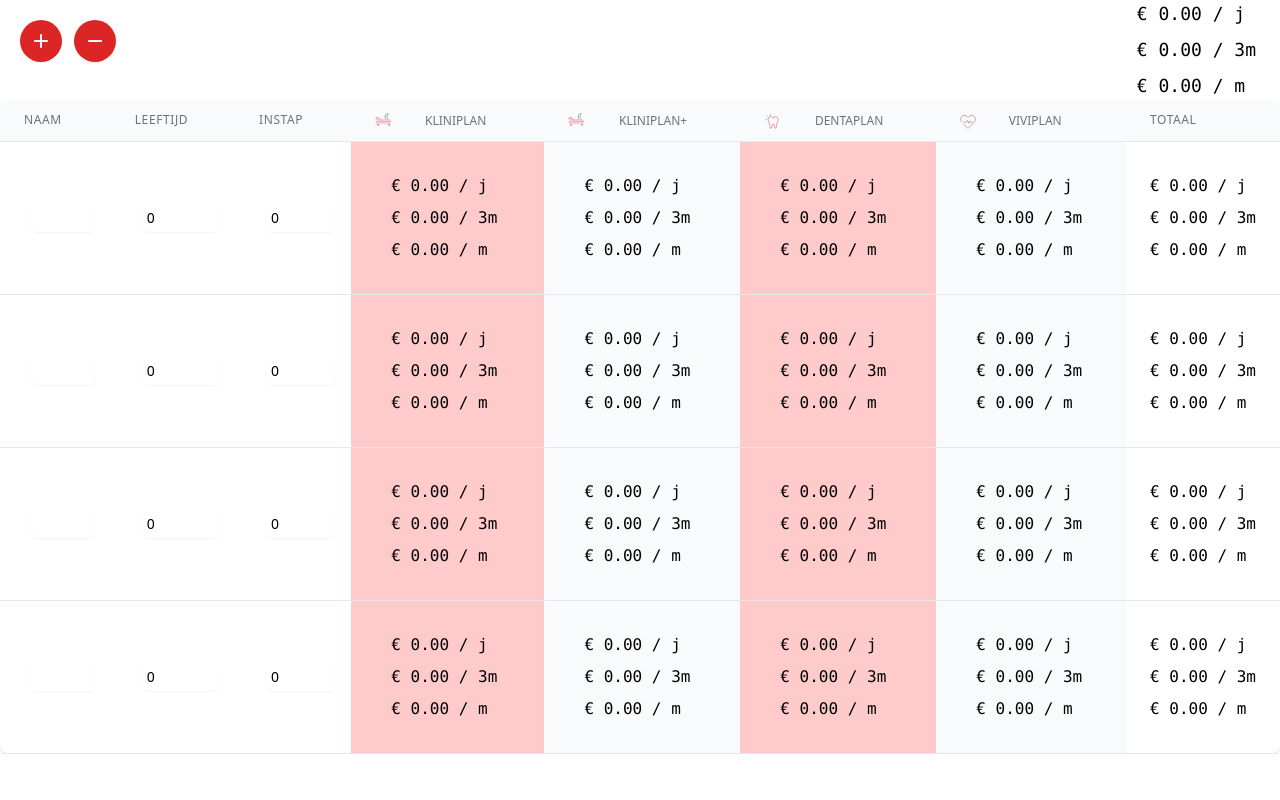
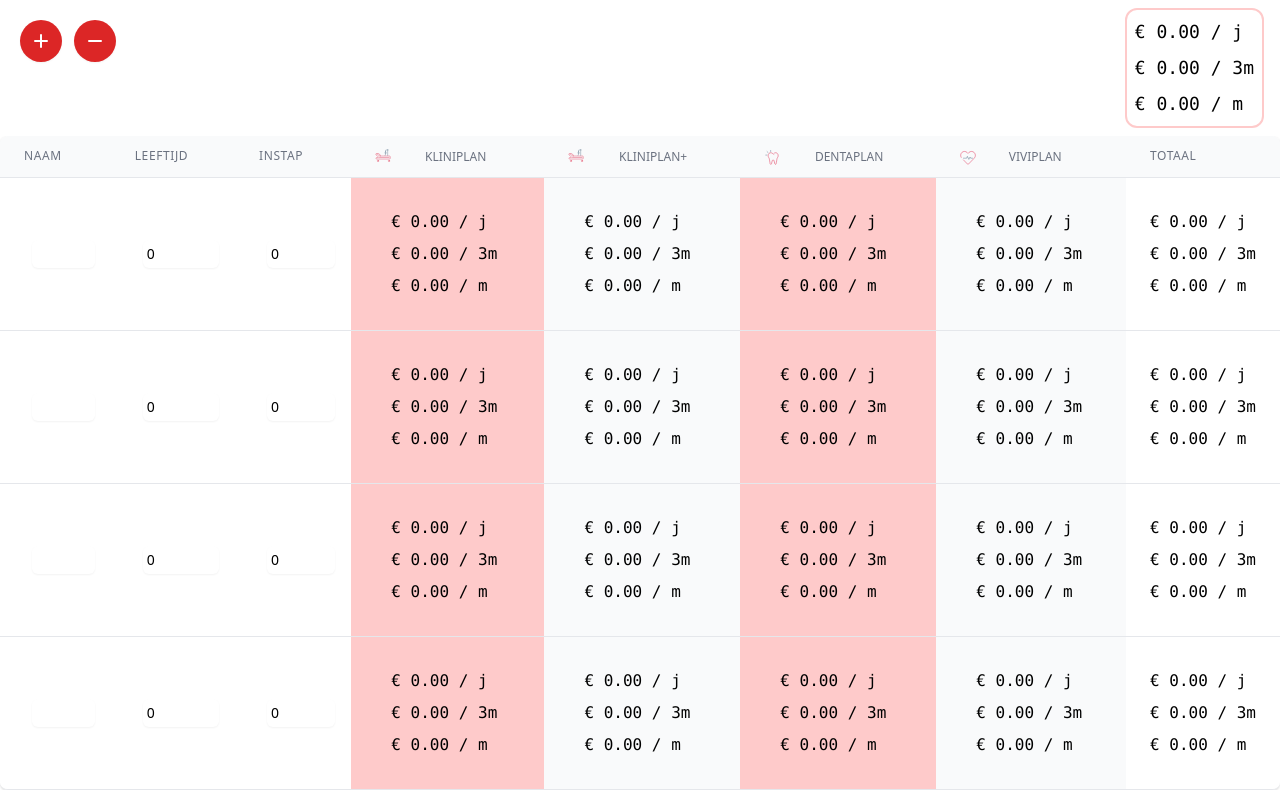
Before and after one commit to Pieter-hogent/bondmoyson, a React (Create React App) app: page / in a window 1280 px wide. Built offline with nearby package versions, Linux system fonts and the light colour scheme.

Commit message:
border round total

```diff
--- a/src/App.js
+++ b/src/App.js
@@ -111,7 +111,7 @@ function App() {
 						</svg>
 					</button>
 				</span>
-				<span className="ml-auto pr-6">
+				<span className="ml-auto mr-4 m-2 p-2 border-2 rounded-xl border-red-200">
 					<span className="inline-grid grid-rows-3 gap-y-2 self-end">
 						<span className="font-mono text-lg">
 							€ {calculateAllPersonsTotal().toFixed(2)} / j
```
Also changed, not shown: 1 other file (tests, documents, lock files or other folders).
